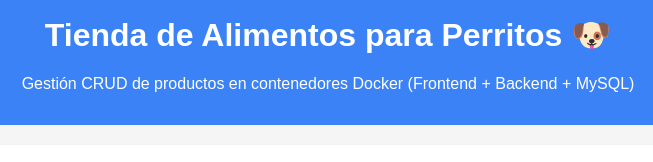
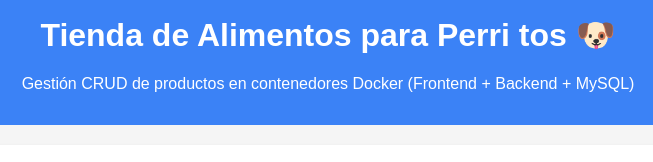
Before and after one commit to rgaldames/tienda-perritos_EC2, a plain HTML site: page frontend/index.html in a window 1280 px wide. Shown: the top 162 px of the page, 312-965 px from the left. Drawn offline with Linux system fonts and the light colour scheme; no server answers.

Commit message:
Actualiza index.html Perritos a Perri tos

```diff
--- a/frontend/index.html
+++ b/frontend/index.html
@@ -94,7 +94,7 @@
 </head>
 <body>
   <header>
-    <h1>Tienda de Alimentos para Perritos &#128054;</h1>
+    <h1>Tienda de Alimentos para Perri tos &#128054;</h1>
     <p>Gestión CRUD de productos en contenedores Docker (Frontend + Backend + MySQL)</p>
   </header>
   <main>
```
